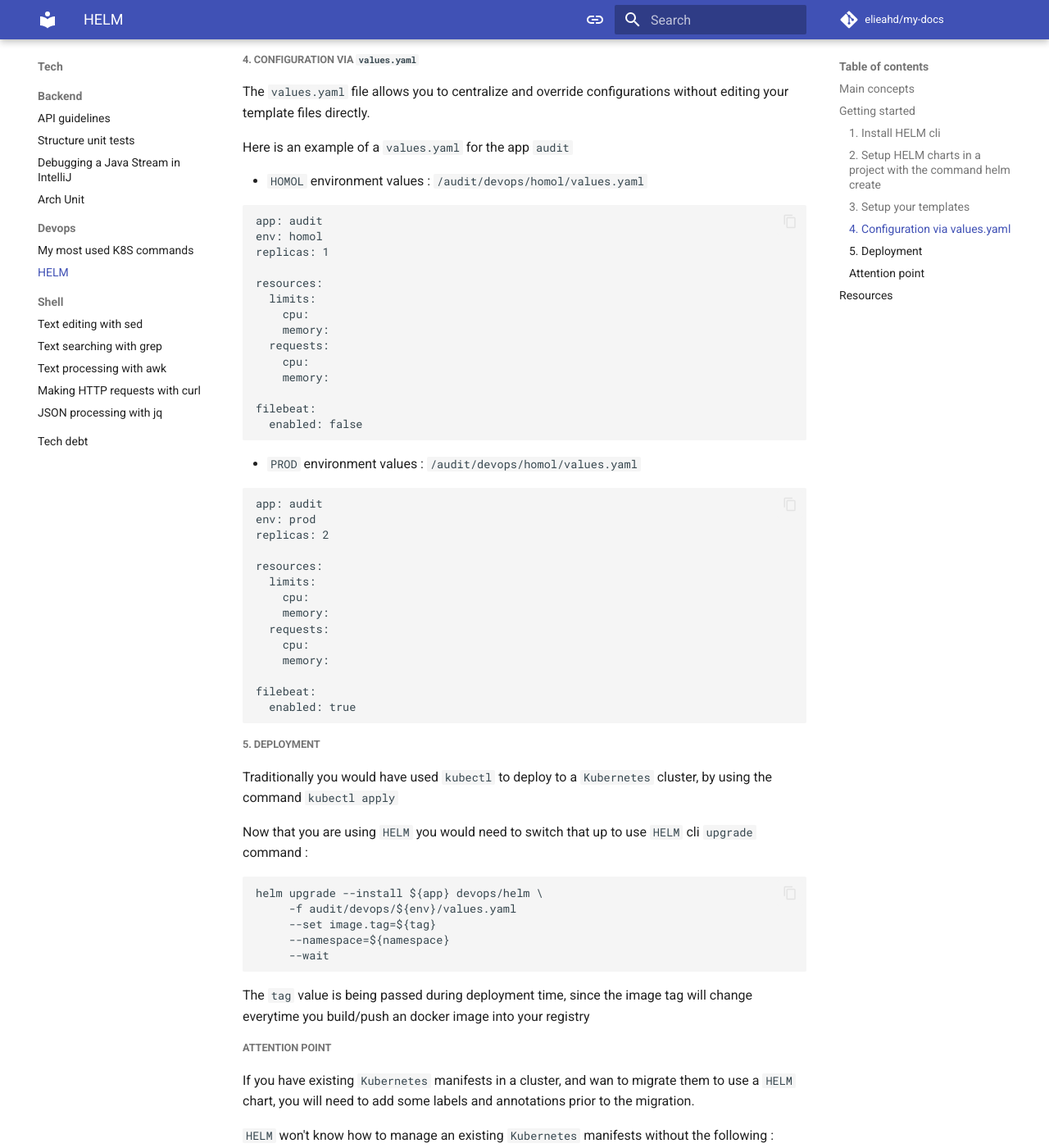
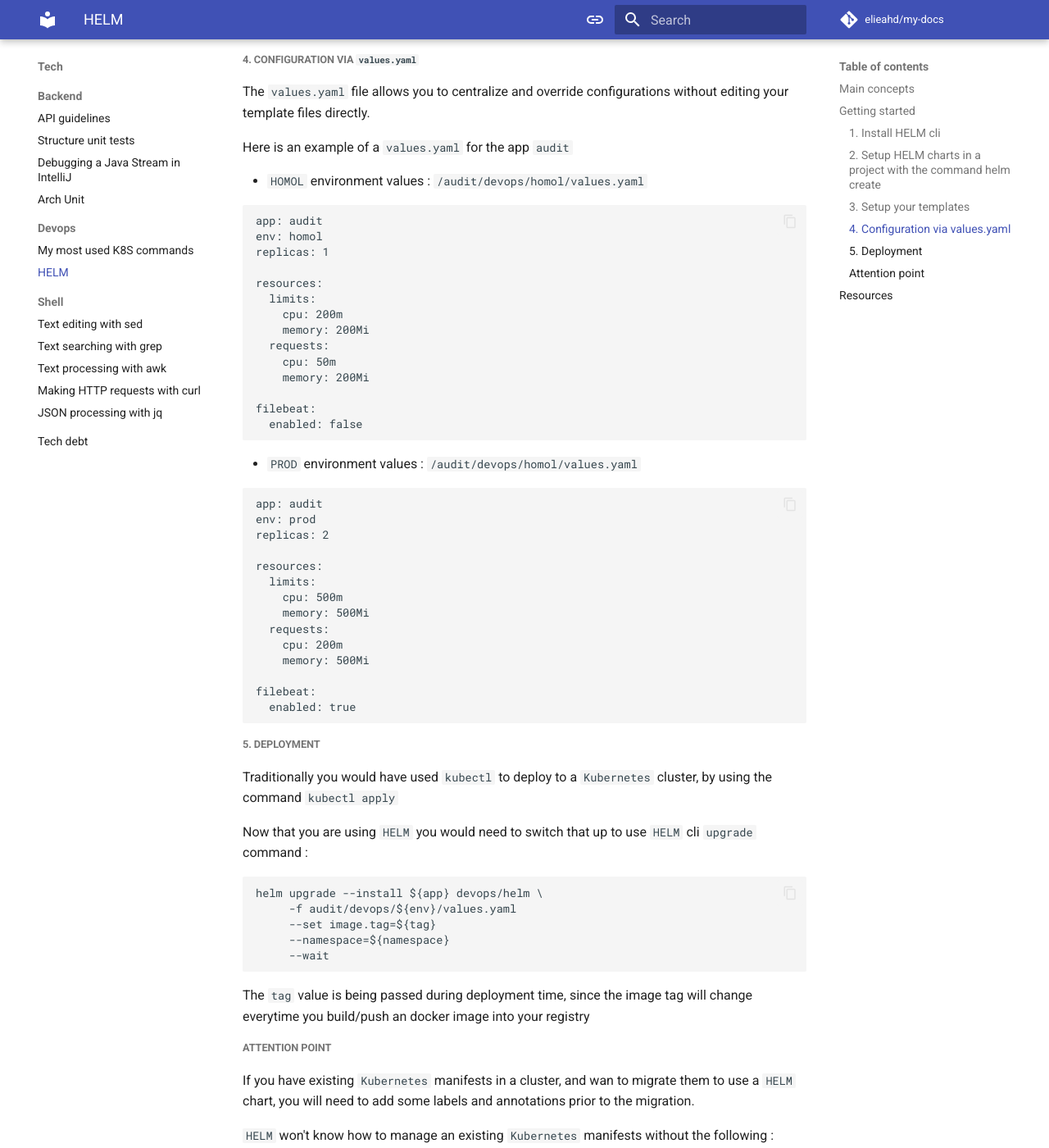
Before and after one commit to elieahd/my-docs, an MkDocs documentation site: the page built from docs/tech/devops/helm.md, in a window 1280 px wide and 1400 px high, scrolled down 2316 px. Shown: the whole window at 82% size. Built offline with MkDocs 1.6.1 and Material for MkDocs 9.7.7, drawn with Linux system fonts in a browser that asks for light colours; comment, search, counter and statistics services are not loaded.

Commit message:
complete

```diff
--- a/docs/tech/devops/helm.md
+++ b/docs/tech/devops/helm.md
@@ -120,11 +120,11 @@ replicas: 1
 
 resources:
   limits:
-    cpu:
-    memory:
+    cpu: 200m
+    memory: 200Mi
   requests:
-    cpu:
-    memory:
+    cpu: 50m
+    memory: 200Mi
 
 filebeat:
   enabled: false
@@ -139,11 +139,11 @@ replicas: 2
 
 resources:
   limits:
-    cpu:
-    memory:
+    cpu: 500m
+    memory: 500Mi
   requests:
-    cpu:
-    memory:
+    cpu: 200m
+    memory: 500Mi
 
 filebeat:
   enabled: true
```
